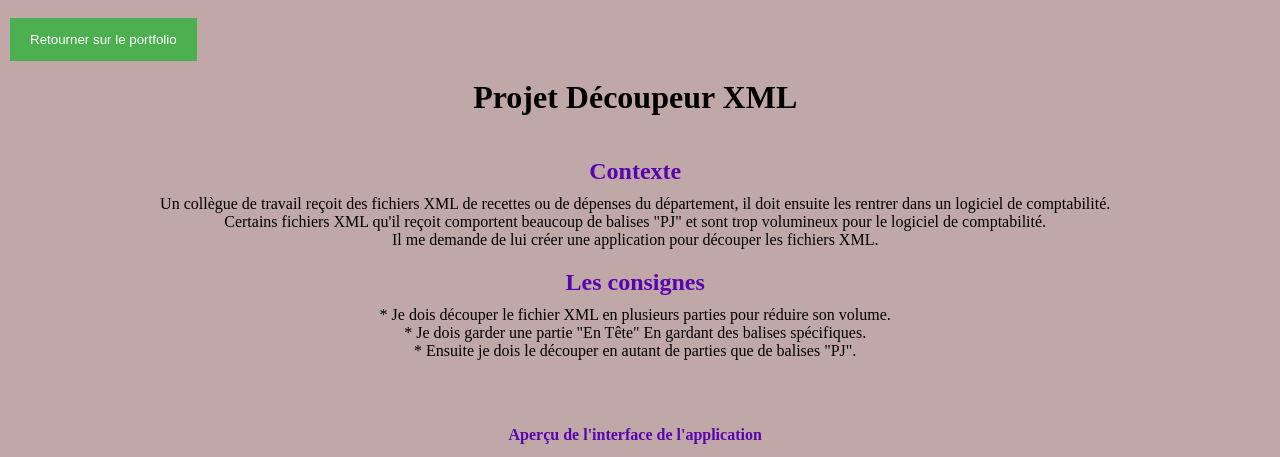
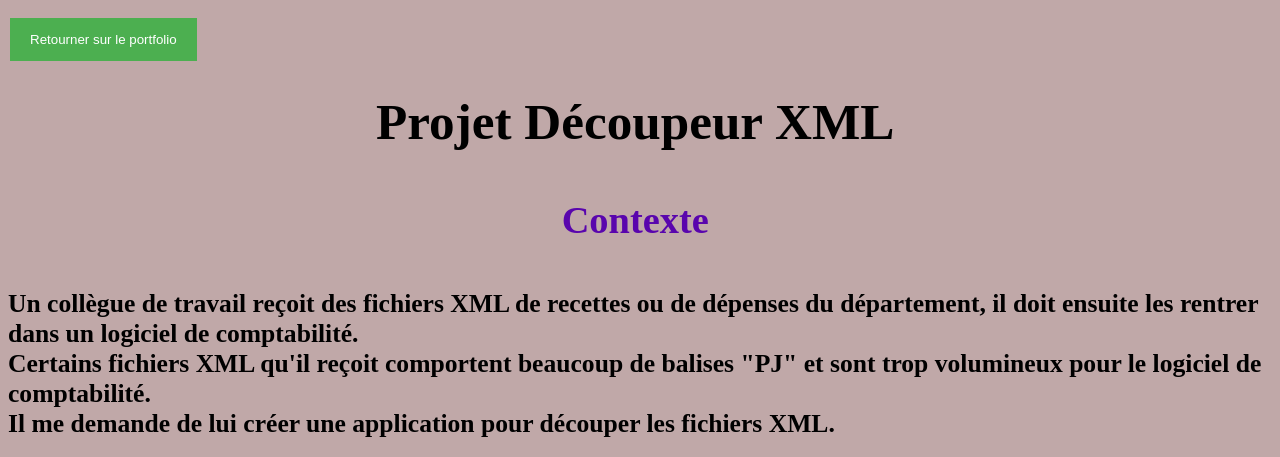
Before and after one commit to adrien-pago/portfolio, a PHP site: page /HTML/projet-decoupeur.html in a window 1280 px wide. Shown: the top 457 px of the page. Run offline with PHP 8.4, Linux system fonts and the light colour scheme.

Commit message:
correction projet

```diff
--- a/HTML/projet-decoupeur.html
+++ b/HTML/projet-decoupeur.html
@@ -15,37 +15,28 @@
   <div class="context">
     <h1>Projet Découpeur XML</h1>
     <h2>Contexte</h2>
-    <p>Un collègue de travail reçoit des fichiers XML de recettes ou de dépenses du département, il doit ensuite les rentrer dans un logiciel de comptabilité.</p>
-    <p>Certains fichiers XML qu'il reçoit comportent beaucoup de balises "PJ" et sont trop volumineux pour le logiciel de comptabilité.</p>
-    <p>Il me demande de lui créer une application pour découper les fichiers XML. </p>
+    <h4>Un collègue de travail reçoit des fichiers XML de recettes ou de dépenses du département, il doit ensuite les rentrer dans un logiciel de comptabilité.<br>
+    Certains fichiers XML qu'il reçoit comportent beaucoup de balises "PJ" et sont trop volumineux pour le logiciel de comptabilité.<br>
+    Il me demande de lui créer une application pour découper les fichiers XML.</h4>
 
     <h2>Les consignes</h2>
-    <p>* Je dois découper le fichier XML en plusieurs parties pour réduire son volume. </p>
-    <p>* Je dois garder une partie "En Tête" En gardant des balises spécifiques.</p>
-    <p>* Ensuite je dois le découper en autant de parties que de balises "PJ".</p>
+    <h4>Je dois découper le fichier XML en plusieurs parties pour réduire son volume.<br>
+    Je dois garder une partie "En Tête" En gardant des balises spécifiques.<br>
+    Ensuite je dois le découper en autant de parties que de balises "PJ".</h4>
   </div>
 
   <div class="image">
     <h3>Aperçu de l'interface de l'application </h3>
     <img src="/image/Image_Projet_decoupeur/decoupeur-interface.png" onmouseover="toggleTransparencyOnMouseEnter(this)" onmouseleave="toggleTransparencyOnMouseLeave(this)">
-    <h4>Sur cette interface j'ai mis en place des champs de saisie qui permettent à l'utilisateur de choisir où seront stockés les fichiers découpés.<br>
-     Une fois le fichier à découper selectionné et le répertoire de destination des fichiers découpés choisis, il suffit de cliquer sur le boutton "Découper".</h4>
 
     <h3>Aperçu du code première partie </h3>
     <img src="/image/Image_Projet_decoupeur/code1.png" onmouseover="toggleTransparencyOnMouseEnter(this)" onmouseleave="toggleTransparencyOnMouseLeave(this)">
-    <h4>Dans cette première partie du code j'ai utilisé une expression régulière pour définir si le dossier est une dépense ou un recette.<br>
-    En fonction du résultat de l'expression régulière je passe dans une condition "Si NON". Cela me permet de gérer les "Recettes ou les Dépenses"</h4>
 
     <h3>Aperçu du code deuxième partie </h3>
     <img src="/image/Image_Projet_decoupeur/code2.png"onmouseover="toggleTransparencyOnMouseEnter(this)" onmouseleave="toggleTransparencyOnMouseLeave(this)">
-    <h4>J'applique mon algorithme à l'aide de boucles pour effectuer mon découpage selon les consignes données.</h4>
-
 
     <h3>Aperçu du code troisième partie </h3>
     <img src="/image/Image_Projet_decoupeur/code3.png" onmouseover="toggleTransparencyOnMouseEnter(this)" onmouseleave="toggleTransparencyOnMouseLeave(this)">
-    <h4>Une fois mon algorithme fini et mon fichier découpé, je le sauvegarde dans le dossier prédéfini.<br>
-    A la fin de cette partie du code on retrouve la fin de la condition "Si NON" du résultat de mon expression régulière.<br>
-    La suite du code est identique, seul le résultat diffère de la condition de mon expression régulière.</h4>
   </div>
 
   <script src="/js/script_projet.js"></script>
--- a/css/style-projet.css
+++ b/css/style-projet.css
@@ -11,11 +11,6 @@ body {
   background-position: center;
   background-repeat: no-repeat;
   background-color: rgba(177, 147, 147, 0.8);
-}
-
-h1 {
-  text-align: center;
-
 }
 
 button {
@@ -38,15 +33,24 @@ button {
   margin-top: 50px;
 }
 
+h1 {
+  text-align: center;
+  font-size: 4vw;
+}
+
 h2{
   color: rgb(89, 5, 173);
-  margin-top: 20px;
-  margin-bottom: 10px;
+  margin-top: 1%;
+  margin-bottom: 1%;
+  font-size: 3vw;
 }
 
-p {
-  margin: 0;
+h4{
+  color: rgb(0, 0, 0);
+  font-size: 2vw;
+  text-align:left
 }
+
 
 /*image et balise h3 effet*/
 .image {
@@ -57,7 +61,7 @@ p {
   }
 
 .image h3 {
-  font-size: 16px;
+  font-size: 3vw;
   color: rgb(89, 5, 173);
 }
 
@@ -81,10 +85,10 @@ p {
   opacity: 1; /* rendre l'image survolée complètement opaque */
 }
 
- /* projet AS*/
+
+ /* projet qui possède une vidéo*/
 .cadre-video {
   border-radius: 10px;
-  overflow: hidden;
   box-shadow: 0 4px 6px rgba(0, 0, 0, 0.1);
   margin: 20px auto;
   max-width: 90%; /* Prend presque toute la largeur de l'écran */
@@ -98,3 +102,12 @@ p {
   height: 100%; /* Remplit entièrement le conteneur */
   display: block;
 }
+
+ /* projet Vaca-meet-Application-Web  et  Vaca-meet-Application-Mobile  */
+.network{margin-top: 2%;}
+
+.network p{font-size: 2vw; margin: 2%; color: #838383;}
+
+.network p span {font-size: 2vw; color: #5f641a;}
+
+.network-image a img{width: 5vw; margin-left: 3%; border-radius: 50% ;}
```
Also changed, not shown: HTML/AS.html (+3 -11 lines), HTML/GDIN.html (+5 -7 lines), HTML/Vaca-Meet-Application-Mobile.html (+13 -6 lines), HTML/Vaca-Meet-Application-Web.html (+16 -7 lines), HTML/bot-shop.html (+5 -9 lines), HTML/projet-pago-family-games.html (+3 -7 lines).
